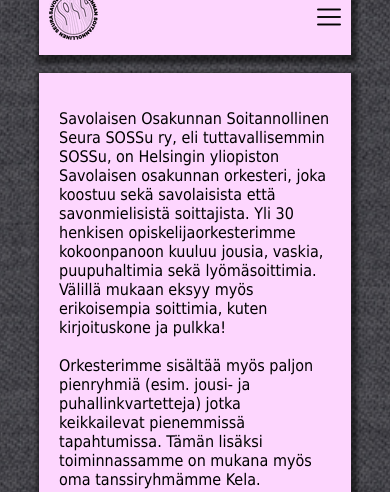
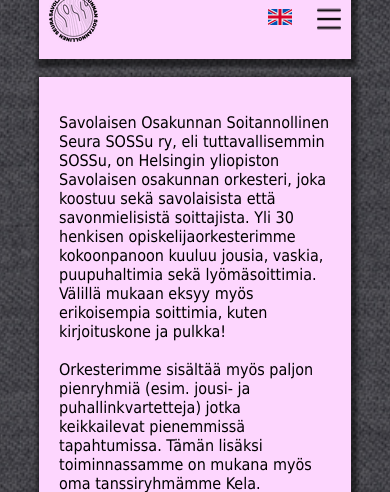
Before and after one commit to sossuOrkesteri/sossunVerkkosivut, a Flask app: page / in a window 390 px wide; the page is wider, and only the part inside the window is pictured. Shown: the part 255-747 px from the top of that part. Run offline with Flask 2, Linux system fonts and the light colour scheme.

Commit message:
flag icon moved to mobile navbar

```diff
--- a/static/style.css
+++ b/static/style.css
@@ -152,6 +152,12 @@
   display: flex;
 }
 
+#flag-pic{
+  display: inline-block;
+  padding: 10px 15px;
+
+}
+
 #navbarChild{
   display: none;
 }
--- a/templates/layout.html
+++ b/templates/layout.html
@@ -21,7 +21,7 @@
     <li id="navbarChild" class={{luokka1}}><a href="/tilaasossu">Tilaa meidät keikalle</a></li>
     <li id="navbarChild" class={{luokka2}}><a href="/mukaan">Tule mukaan</a></li>
     <li id="navbarChild" class={{luokka3}}><a href="/ajankohtaista">Ajankohtaista</a></li>
-    <li id="navbarChild"><a href="/eng"><img src="/static/english.png"></a></li>
+    <li id="flag-pic"><a href="/eng"><img src="/static/english.png"></a></li>
     <img id="mobile-button" src="/static/menu.png">
     </ul>
   </div>
@@ -32,7 +32,6 @@
     <li class="mobileChild"><a href="/tilaasossu">Tilaa meidät keikalle</a></li>
     <li class="mobileChild"><a href="/mukaan">Tule mukaan</a></li>
     <li class="mobileChild"><a href="/ajankohtaista">Ajankohtaista</a></li>
-    <li class="mobileChild"><a href="/eng"><img src="/static/english.png"></a></li>
     </ul>
   </div>
 
--- a/templates/layoutEnglish.html
+++ b/templates/layoutEnglish.html
@@ -21,7 +21,7 @@
     <li id="navbarChild" class={{luokka1}}><a href="/bookus">Book us</a></li>
     <li id="navbarChild" class={{luokka2}}><a href="/joinsossu">Join SOSSu</a></li>
     <li id="navbarChild" class={{luokka3}}><a href="/ajankohtaista">Social Media</a></li>
-    <li id="navbarChild"><a href="/"><img src="/static/suomi.png"></a></li>
+    <li id="flag-pic"><a href="/"><img src="/static/suomi.png"></a></li>
     <img id="mobile-button" src="/static/menu.png">
     </ul>
   </div>
@@ -32,7 +32,6 @@
     <li class="mobileChild"><a href="/order">Book us</a></li>
     <li class="mobileChild"><a href="/joinsossu">Join SOSSu</a></li>
     <li class="mobileChild"><a href="/ajankohtaista">Social Media</a></li>
-    <li class="mobileChild"><a href="/"><img src="/static/suomi.png"></a></li>
     </ul>
   </div>
 
```
